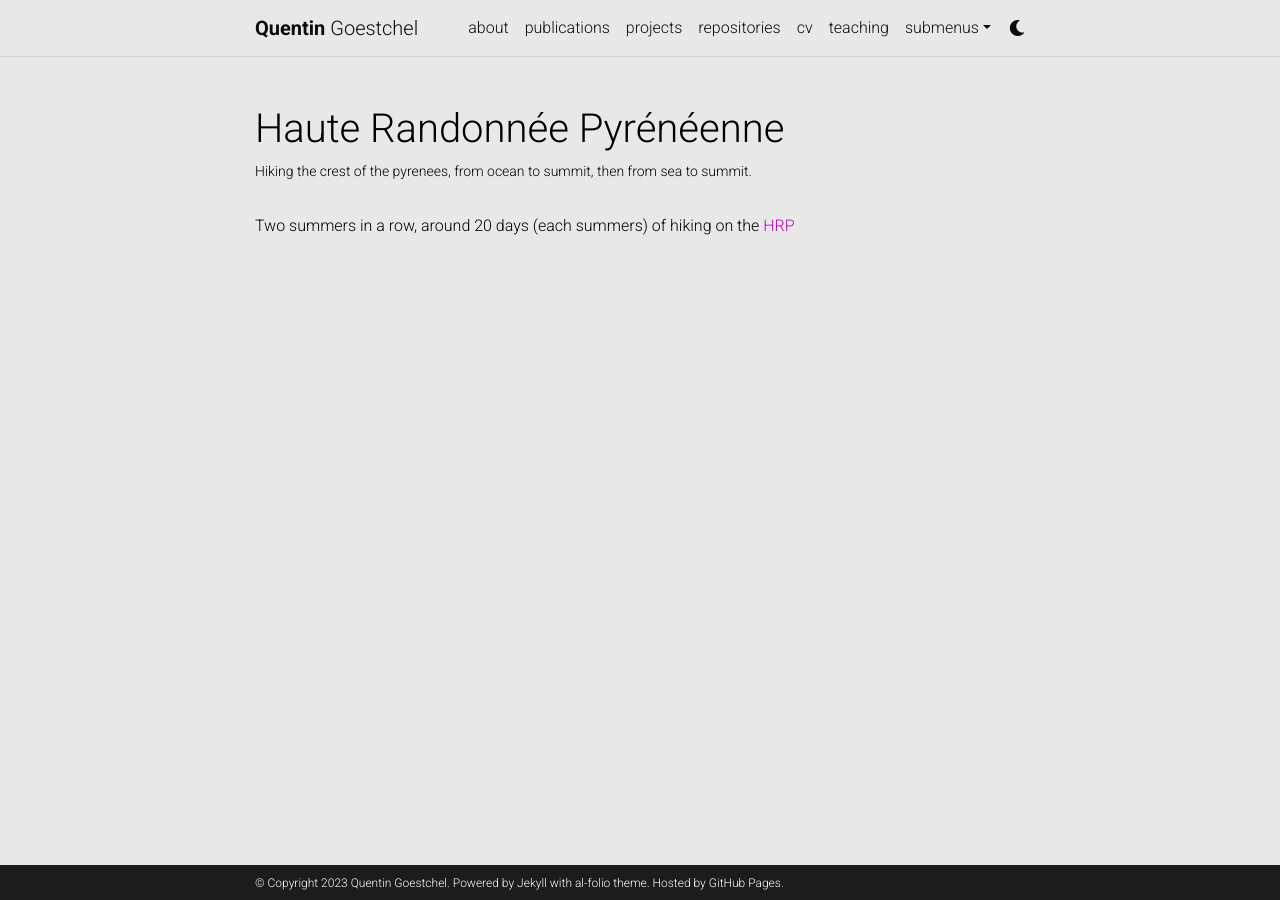
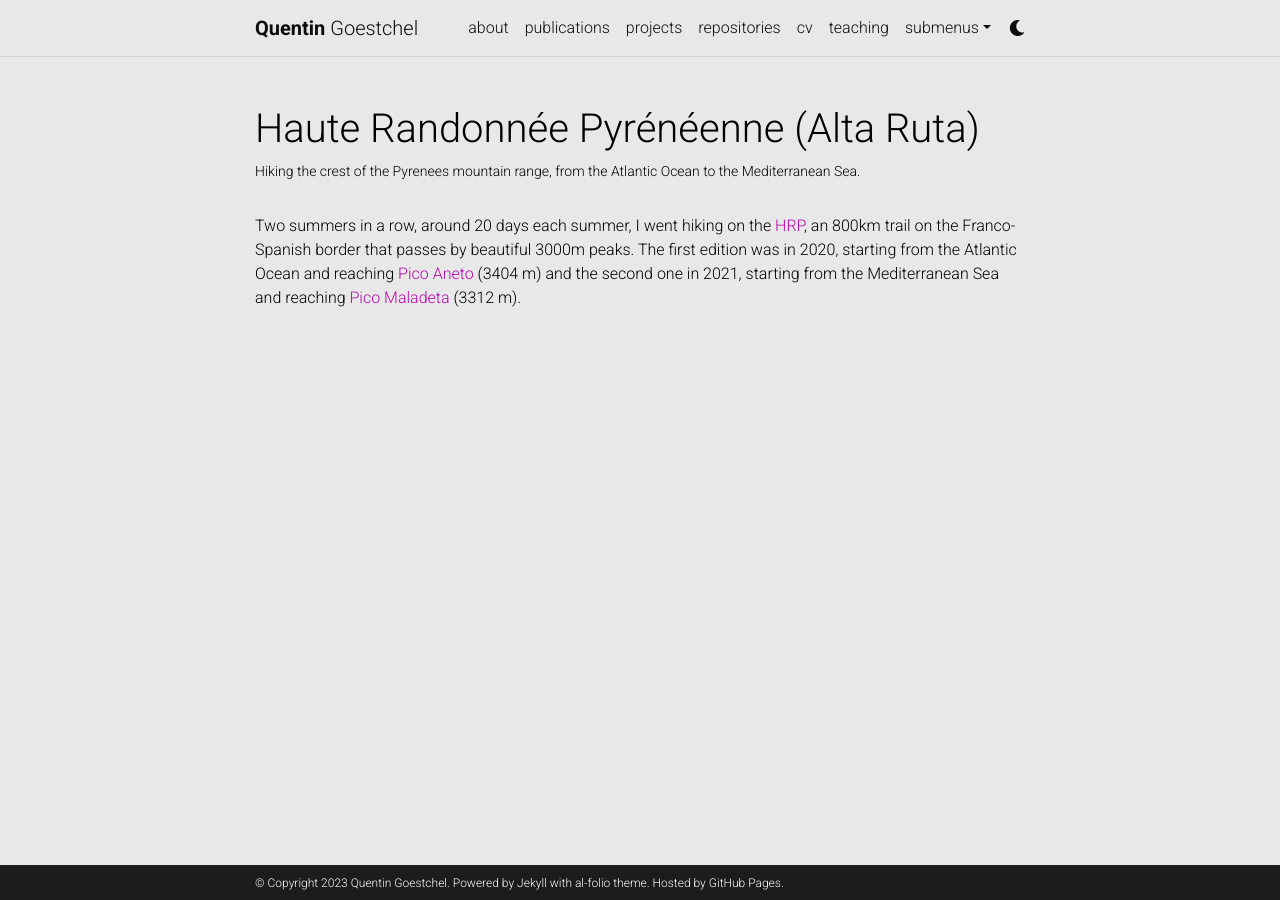
Before and after one commit to qgoestch/qgoestch, a Jekyll site: the page built from _projects/4_project.md, in a window 1280 px wide. Built offline with Jekyll 4.4.1, drawn with Linux system fonts in a browser that asks for light colours; comment, search, counter and statistics services are not loaded; a style sheet for code colours, icons or effects is not loaded.

Commit message:
Modif HRP

```diff
--- a/_projects/4_project.md
+++ b/_projects/4_project.md
@@ -1,10 +1,10 @@
 ---
 layout: page
-title: Haute Randonnée Pyrénéenne
-description: Hiking the crest of the pyrenees, from ocean to summit, then from sea to summit.
+title: Haute Randonnée Pyrénéenne (Alta Ruta)
+description: Hiking the crest of the Pyrenees mountain range, from the Atlantic Ocean to the Mediterranean Sea.
 img: assets/img/hrp.jpg
 importance: 3
 category: fun
 ---
 
-Two summers in a row, around 20 days (each summers) of hiking on the [HRP](https://en.wikipedia.org/wiki/Haute_Randonn%C3%A9e_Pyr%C3%A9n%C3%A9enne)
+Two summers in a row, around 20 days each summer, I went hiking on the [HRP](https://en.wikipedia.org/wiki/Haute_Randonn%C3%A9e_Pyr%C3%A9n%C3%A9enne), an 800km trail on the Franco-Spanish border that passes by beautiful 3000m peaks. The first edition was in 2020, starting from the Atlantic Ocean and reaching [Pico Aneto](https://en.wikipedia.org/wiki/Aneto) (3404 m) and the second one in 2021, starting from the Mediterranean Sea and reaching [Pico Maladeta](https://en.wikipedia.org/wiki/Maladeta) (3312 m).
```
